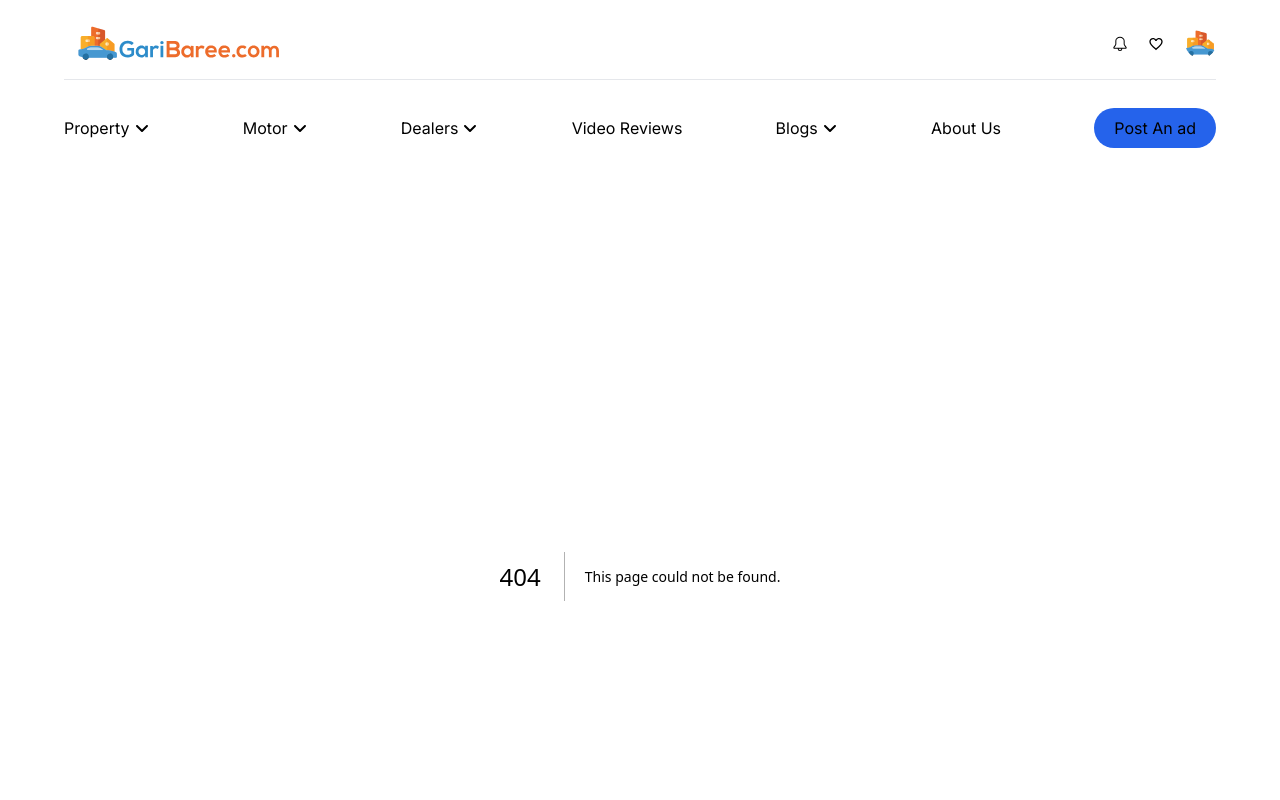
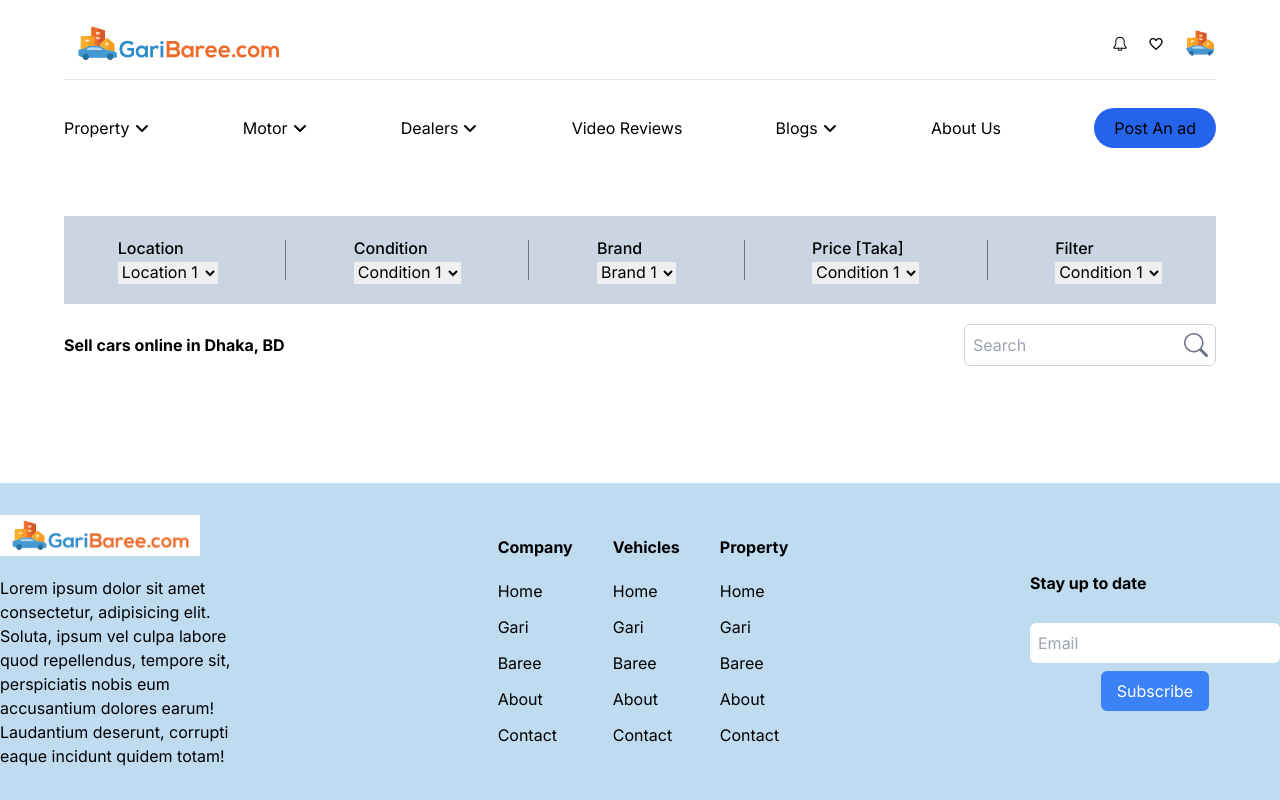
Before and after one commit to Taufiqul7756/garibaree-client, a Next.js app in the folder client/: page /gari-list in a window 1280 px wide. Before the commit this address had no page. Shown: the top 800 px of the page. Built offline with nearby package versions, Linux system fonts and the light colour scheme.

Commit message:
Gari List page

```diff
--- /dev/null
+++ b/client/app/gari-list/GariListPage.jsx
@@ -0,0 +1,18 @@
+import React from "react";
+import Filter from "../components/Filter";
+import Search from "../components/Search";
+
+const GariListPage = () => {
+  return (
+    <div>
+      <div>
+        <div className="px-16 py-10">
+          <Filter />
+          <Search />
+        </div>
+      </div>
+    </div>
+  );
+};
+
+export default GariListPage;
--- /dev/null
+++ b/client/app/gari-list/page.jsx
@@ -0,0 +1,12 @@
+import React from "react";
+import GariListPage from "./GariListPage";
+
+const page = () => {
+  return (
+    <div>
+      <GariListPage />
+    </div>
+  );
+};
+
+export default page;
```
